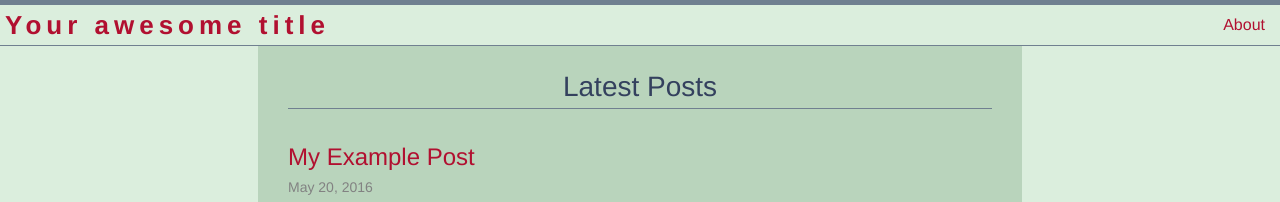
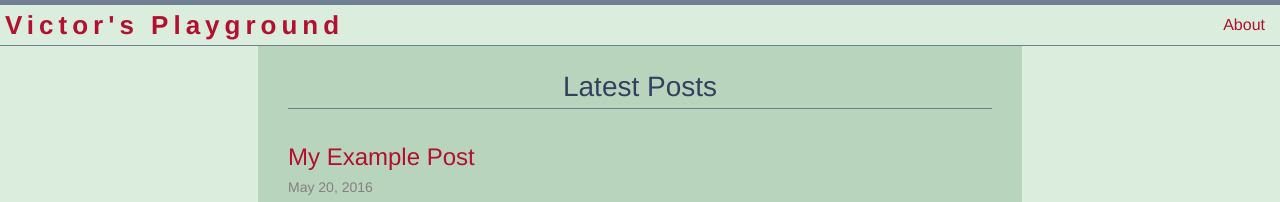
Before and after one commit to Victor2Code/blog, a Jekyll site: the page built from index.md, in a window 1280 px wide. Shown: the top 202 px of the page. Built offline with Jekyll 4.4.1, drawn with Linux system fonts in a browser that asks for light colours.

Commit message:
modify site basic info

```diff
--- a/_config.yml
+++ b/_config.yml
@@ -1,6 +1,6 @@
-title: Your awesome title
-author: GitHub User
-email: your-email@domain.com
+title: Victor's Playground
+author: Victor Fu
+email: fhx07042019@gmail.com
 description: > # this means to ignore newlines until "show_exerpts:"
   Write an awesome description for your new site here. You can edit this
   line in _config.yml. It will appear in your document head meta (for
```
